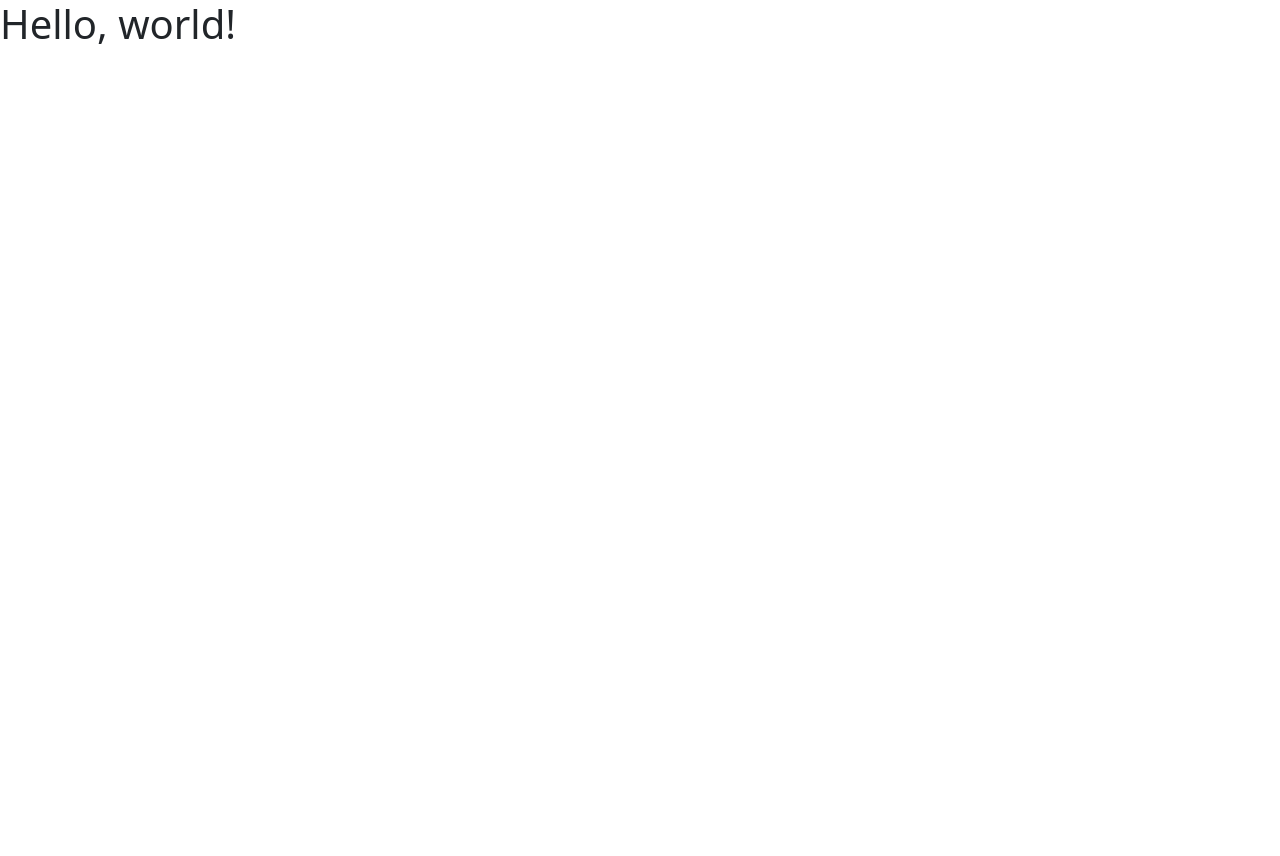
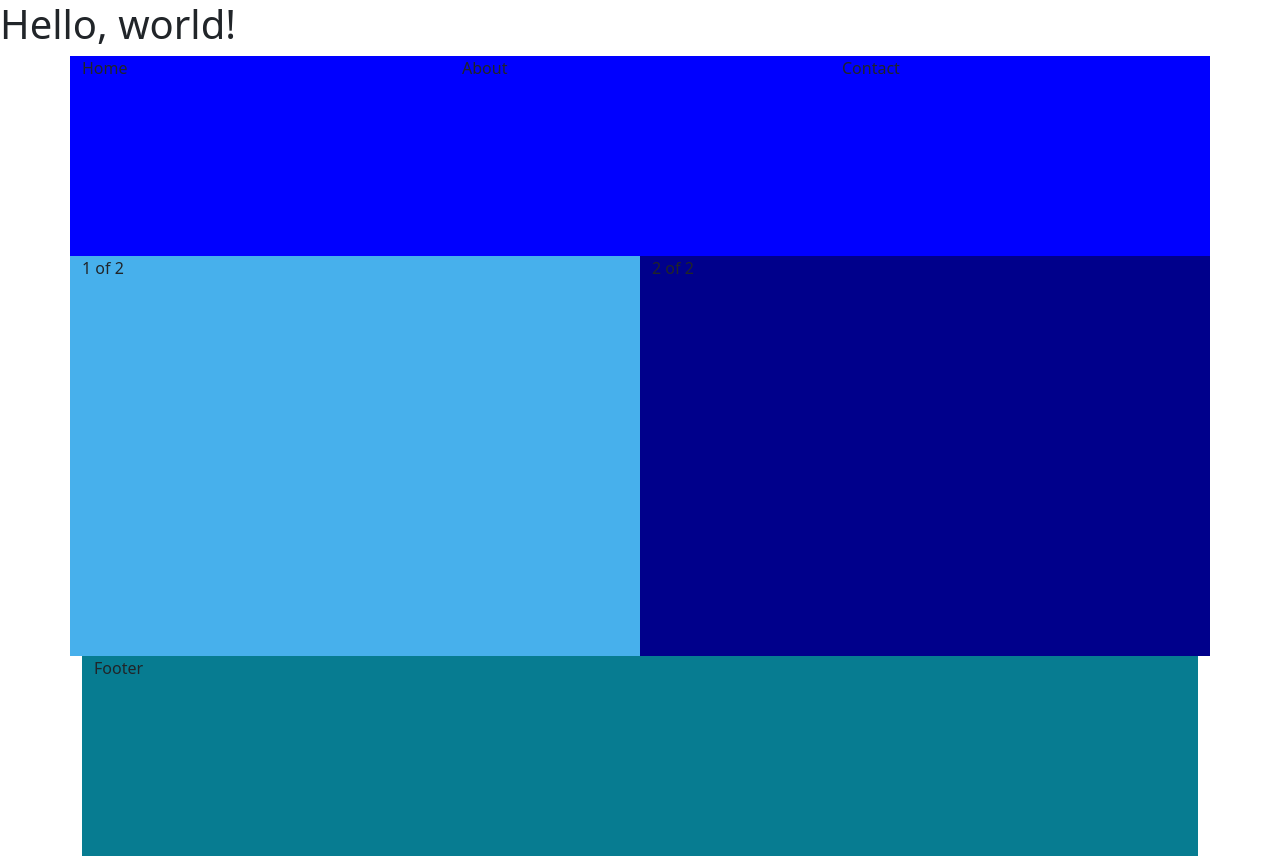
Before and after one commit to NVance6425/collab-practice, a plain HTML site: page index.html in a window 1280 px wide. Before the commit the page ends 800 px from the top, so only its background shows below. Drawn offline with nearby package versions, Linux system fonts and the light colour scheme.

Commit message:
Update index.html

```diff
--- a/index.html
+++ b/index.html
@@ -13,6 +13,34 @@
   <body>
     <h1>Hello, world!</h1>
 
+    <div class="container">
+      <div class="row" style="background-color: blue; height: 25vh;">
+        <div class="col-sm">
+          Home
+        </div>
+        <div class="col-sm">
+          About
+        </div>
+        <div class="col-sm">
+          Contact
+        </div>
+      </div>
+    </div>
+
+    <div class="container">
+      <div class="row">
+        <div class="col-md" style="background-color: rgb(71, 176, 236); height: 50vh;">
+          1 of 2
+        </div>
+        <div class="col-md" style="background-color:darkblue; height: 50vh;">
+          2 of 2
+        </div>
+      </div>
+
+      <div class="container-xxl" style="background-color: rgb(7, 124, 145); height: 25vh;">
+        Footer
+      </div>
+
     <!-- Optional JavaScript; choose one of the two! -->
 
     <!-- Option 1: Bootstrap Bundle with Popper -->
```
